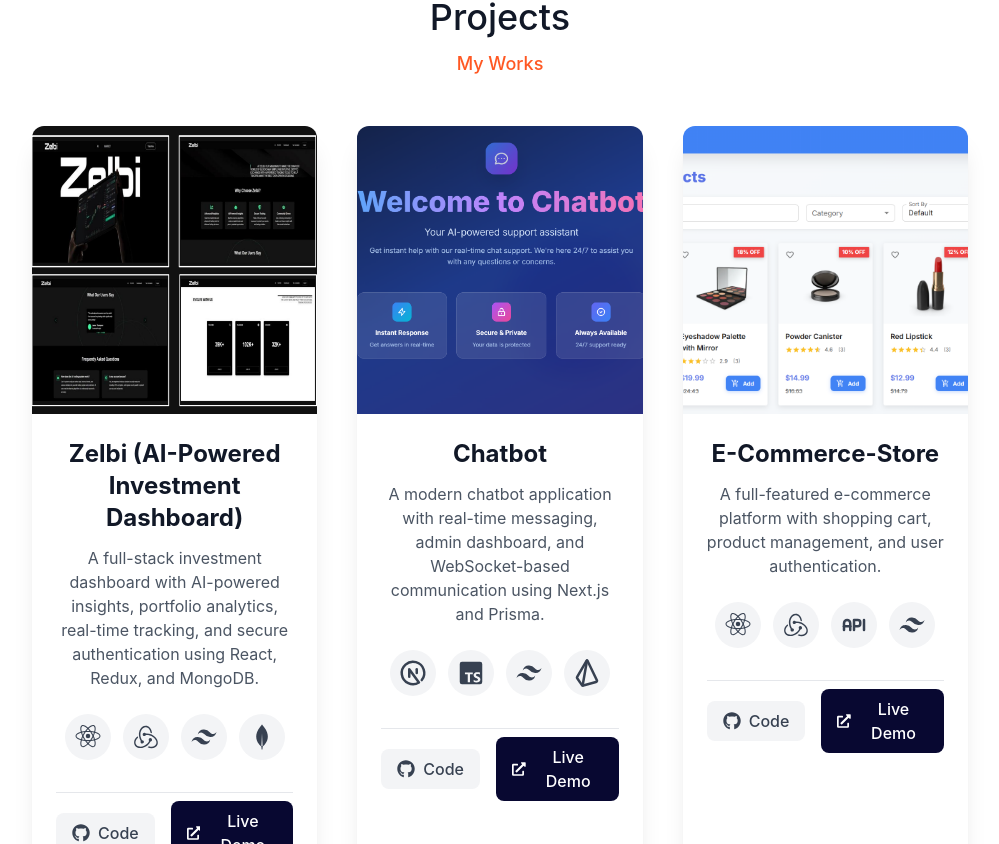
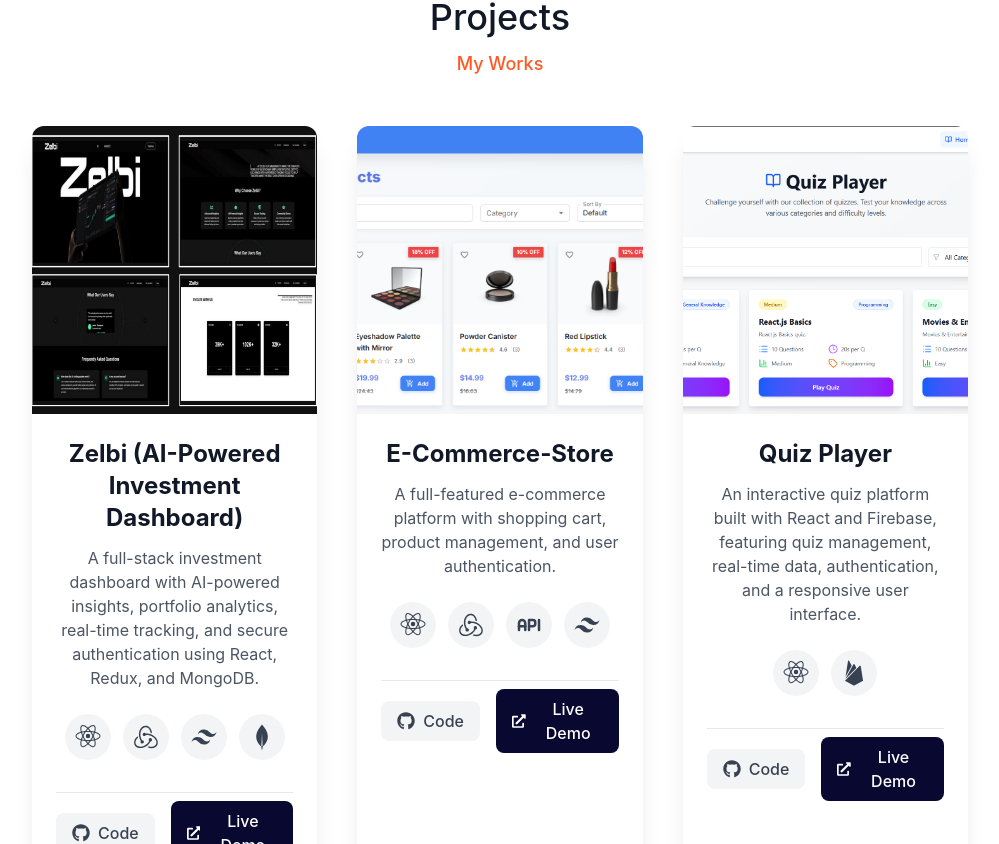
Before and after one commit to dharmik2910/MyPortFolio, a React (Create React App) app: page / in a window 1280 px wide. Shown: the part 1956-2800 px from the top of the page, without its empty margins (140-1139 px from the left). Built offline with nearby package versions, Linux system fonts and the light colour scheme.

Commit message:
changes in projects

```diff
--- a/src/data/profile.js
+++ b/src/data/profile.js
@@ -7,7 +7,7 @@
     "I enjoy designing tech websites.",
   ],
   resume:
-    "https://drive.google.com/file/d/1UZe8Tmc8ElBJEiskQyjzMRGwHH5dbAXU/view?usp=drive_link",
+    "https://drive.google.com/file/d/16aLE0xANqUIHlQFN_vI3p4Yblo6PbvRS/view?usp=sharing",
 };
 
 export default ProfileData;
--- a/src/data/projects.js
+++ b/src/data/projects.js
@@ -1,6 +1,23 @@
-import { BiLogoMongodb, BiLogoReact, BiLogoRedux, BiLogoTailwindCss, BiLogoTypescript, BiLogoHtml5, BiLogoCss3, BiLogoJavascript } from "react-icons/bi";
-import { TbBrandNextjs, TbApi, TbBrandPrisma } from "react-icons/tb";
+import {
+  BiLogoCss3,
+  BiLogoFirebase,
+  BiLogoHtml5,
+  BiLogoJavascript,
+  BiLogoMongodb,
+  BiLogoNodejs,
+  BiLogoReact,
+  BiLogoRedux,
+  BiLogoTailwindCss,
+  BiLogoTypescript
+} from "react-icons/bi";
+
 import { SiExpress } from "react-icons/si";
+
+import {
+  TbApi,
+  TbBrandNextjs,
+  TbBrandPrisma,
+} from "react-icons/tb";
 
 const ProjectsData = [
   {
@@ -12,15 +29,7 @@
     github: "https://github.com/dharmik2910/Zelbi-AI-Powered-Investment-Dashboard-",
     demo: "http://13.127.181.122/",
   },
-    {
-    id: "2",
-    name: "Chatbot",
-    image: "/chatbot.png",
-    icons: [TbBrandNextjs, BiLogoTypescript, BiLogoTailwindCss, TbBrandPrisma],
-    description: "A modern chatbot application with real-time messaging, admin dashboard, and WebSocket-based communication using Next.js and Prisma.",
-    github: "https://github.com/dharmik2910/Chatbot",
-    demo: "https://chatbotandsupport.netlify.app/",
-  },
+
   {
     id: "3",
     name: "E-Commerce-Store",
@@ -30,7 +39,35 @@
     github: "https://github.com/dharmik2910/E-Commerce-Store",
     demo: "https://e-commerce-store-vite.vercel.app",
   },
-
+{
+  id: "7",
+  name: "Quiz Player",
+  image: "/Quiz Player.png",
+  icons: [BiLogoReact, BiLogoFirebase],
+  description:
+    "An interactive quiz platform built with React and Firebase, featuring quiz management, real-time data, authentication, and a responsive user interface.",
+  github: "https://github.com/dharmik2910/Quiz-Player",
+  demo: "https://quiz-player-ten.vercel.app/",
+},
+ {
+    id: "2",
+    name: "Chatbot",
+    image: "/chatbot.png",
+    icons: [TbBrandNextjs, BiLogoTypescript, BiLogoTailwindCss, TbBrandPrisma],
+    description: "A modern chatbot application with real-time messaging, admin dashboard, and WebSocket-based communication using Next.js and Prisma.",
+    github: "https://github.com/dharmik2910/Chatbot",
+    demo: "https://chatbotandsupport.netlify.app/",
+  },
+{
+  id: "8",
+  name: "Chat with Website",
+  image: "/Chat with Website.png",
+  icons: [TbBrandNextjs, BiLogoNodejs, TbApi],
+  description:
+    "An AI-powered web application that crawls website content using Cheerio and enables users to interact with website content through a conversational chat interface.",
+  github: "https://github.com/dharmik2910/chat-with-website",
+  demo: "https://chat-with-website-production.up.railway.app/",
+},
   {
     id: "4",
     name: "Cancer Awareness & Support page",
```
Also changed, not shown: public/Chat with Website.png (added), public/Quiz Player.png (added).
